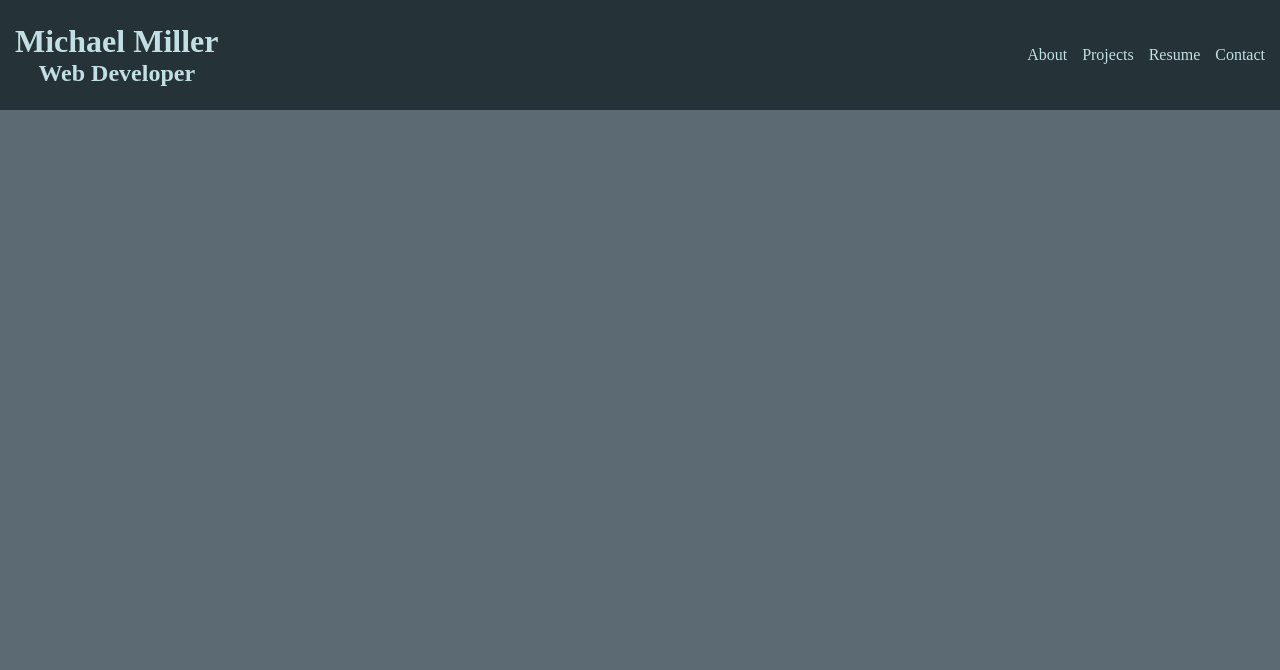
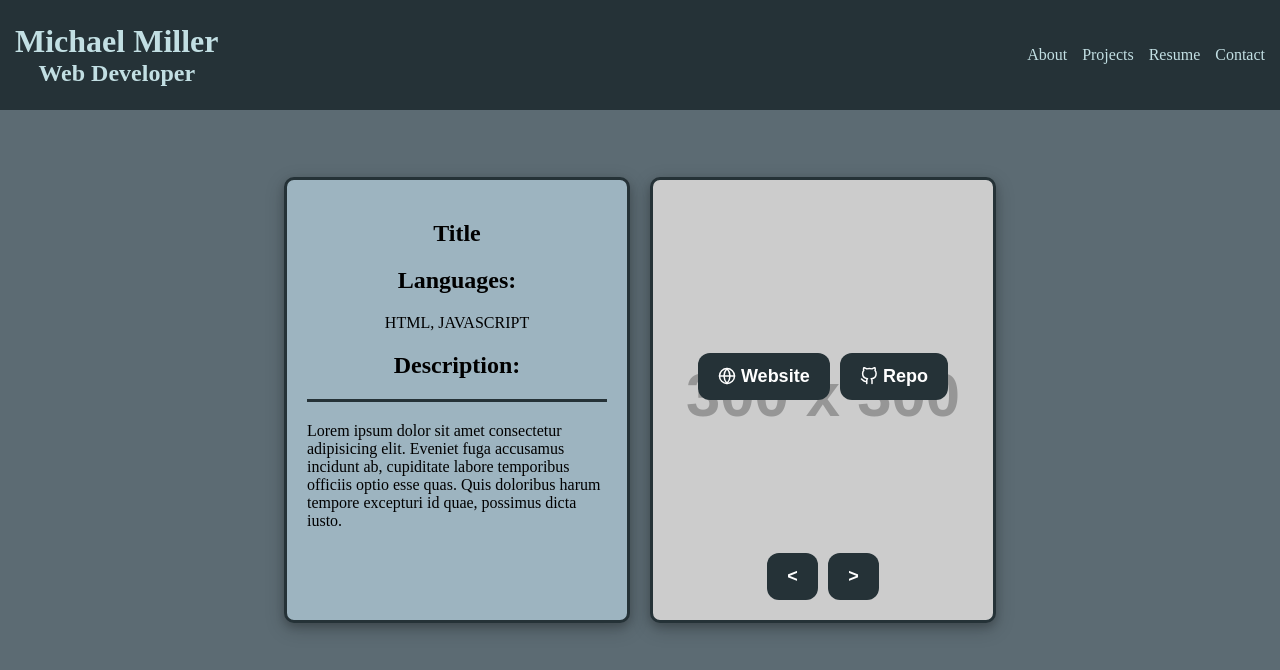
Before and after one commit to mimi5930/mike-miller-dev-port, a React (Create React App) app: page /portfolio in a window 1280 px wide. Shown: the top 670 px of the page. Built offline with nearby package versions, Linux system fonts and the light colour scheme.

Commit message:
initial portfolio page

```diff
--- a/src/App.js
+++ b/src/App.js
@@ -7,6 +7,7 @@ import './App.css';
 // import About from './pages/About';
 // import Portfolio from './pages/Portfolio';
 import Navbar from './components/Navbar/Navbar';
+import Portfolio from './pages/Portfolio/Portfolio';
 
 import { Box } from '@chakra-ui/react';
 
@@ -15,6 +16,7 @@ function App() {
     <Router>
       <div className="app">
         <Navbar></Navbar>
+        <Portfolio></Portfolio>
       </div>
       {/* <Box
         position="absolute"
--- a/src/components/ProjectDescription.jsx
+++ b/src/components/ProjectDescription.jsx
@@ -1,4 +1,4 @@
-import './styles/project-description.css';
+import './styles/projects.css';
 
 export default function ProjectDescription() {
   const title = 'Title';
@@ -7,7 +7,7 @@ export default function ProjectDescription() {
     'Lorem ipsum dolor sit amet consectetur adipisicing elit. Eveniet fuga accusamus incidunt ab, cupiditate labore temporibus officiis optio esse quas. Quis doloribus harum tempore excepturi id quae, possimus dicta iusto.';
 
   return (
-    <div className="project-desc-card">
+    <div className="project-card">
       <h2>{title}</h2>
       <div>
         <h2>Languages:</h2>
--- a/src/pages/Portfolio/Portfolio.jsx
+++ b/src/pages/Portfolio/Portfolio.jsx
@@ -1,10 +1,12 @@
 import './portfolio.css';
 import ProjectDescription from '../../components/ProjectDescription';
+import ProjectImage from '../../components/ProjectImage';
 
 export default function Portfolio() {
   return (
-    <div>
+    <div className="project-container">
       <ProjectDescription></ProjectDescription>
+      <ProjectImage></ProjectImage>
     </div>
   );
 }
```
